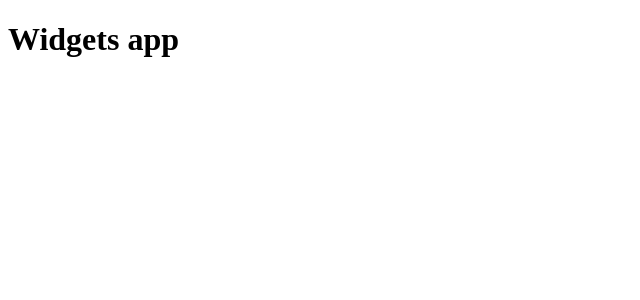
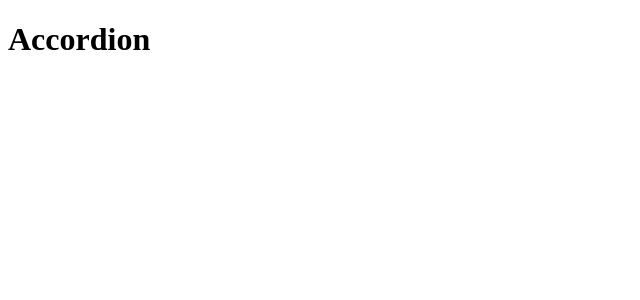
Before and after one commit to jreyes8631/widgets, a React (Create React App) app: page / in a window 1280 px wide. Shown: the top 300 px of the page, without its empty margins (0-640 px from the left). Built offline with nearby package versions, Linux system fonts and the light colour scheme.

Commit message:
imported accordion component to app

```diff
--- a/src/App.js
+++ b/src/App.js
@@ -1,11 +1,12 @@
 import React from 'react';
+import Accordion from './components/Accordion'
 
 function App() {
 
 
   return (
     <div className="App">
-     <h1>Widgets app</h1>
+     <Accordion/>
     </div>
   );
 }
--- a/src/components/Accordion.js
+++ b/src/components/Accordion.js
@@ -0,0 +1,8 @@
+import React from 'react';
+
+const Accordion = () => {
+    return <h1>Accordion</h1>
+
+}
+
+export default Accordion;
```
